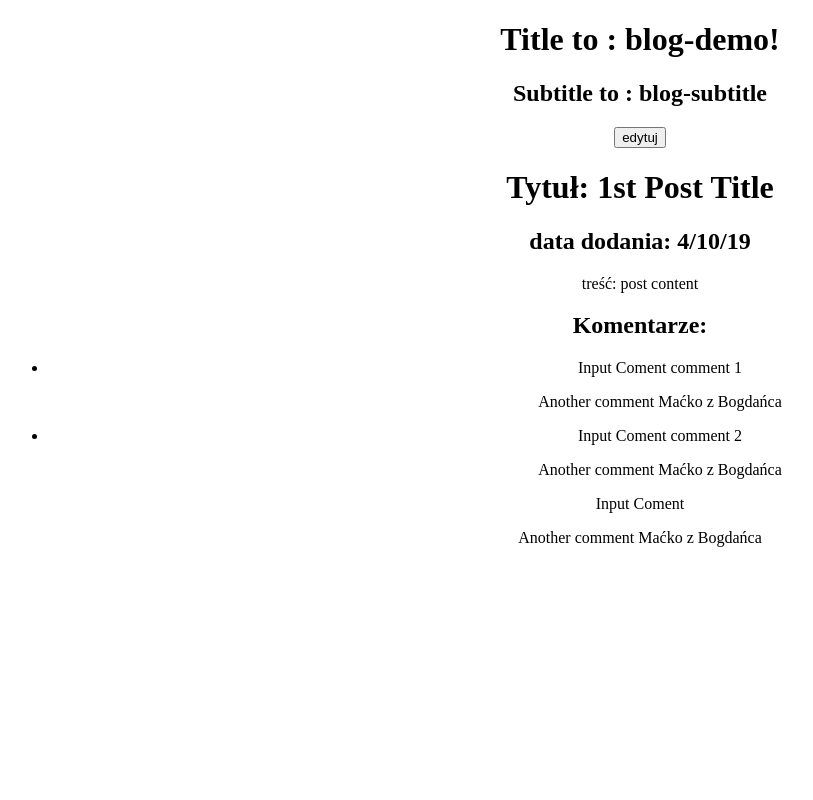
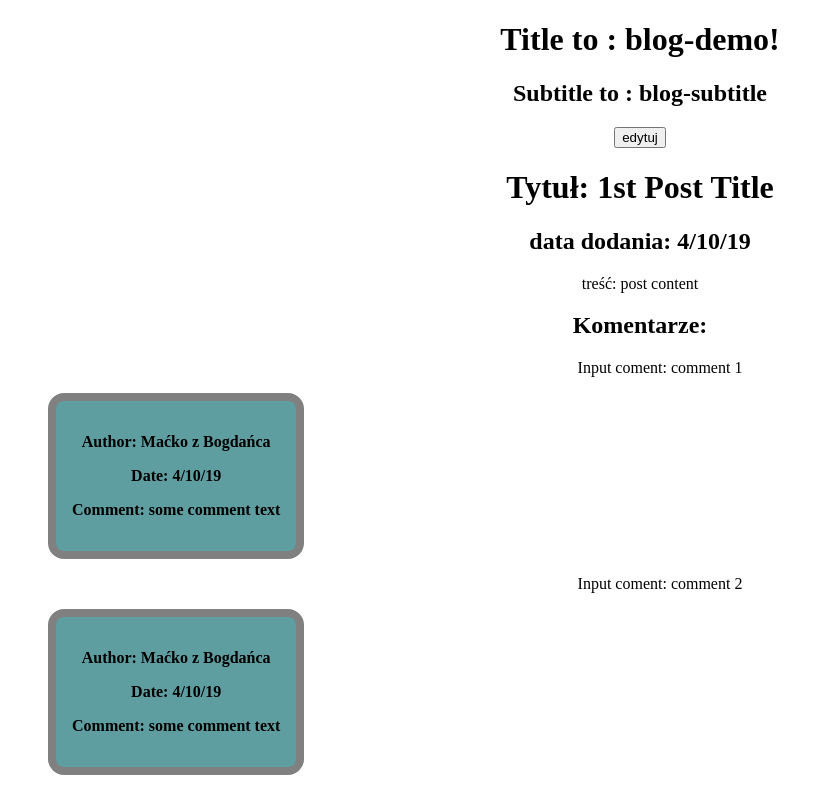
Before and after one commit to ravczar/BIU-LAB3, an Angular app in the folder blog-demo/: page / in a window 1280 px wide. Shown: the whole page, without its empty margins (0-813 px from the left). Built offline with nearby package versions, Linux system fonts and the light colour scheme.

Commit message:
display posts fix in app.component.html

```diff
--- a/blog-demo/src/app/app.component.html
+++ b/blog-demo/src/app/app.component.html
@@ -7,7 +7,7 @@
     Subtitle to : {{subtitle}}
   </h2>
   <blog-post></blog-post>
-  <post-comment></post-comment>
+  <!--<post-comment></post-comment>-->
 </div>
 
 <router-outlet></router-outlet>
--- a/blog-demo/src/app/blog-post/blog-post.component.css
+++ b/blog-demo/src/app/blog-post/blog-post.component.css
@@ -0,0 +1,3 @@
+ul.comment-list{
+    list-style: none;
+}
--- a/blog-demo/src/app/blog-post/blog-post.component.html
+++ b/blog-demo/src/app/blog-post/blog-post.component.html
@@ -5,7 +5,7 @@
 <span>treść: {{post.content}}</span>
 
 <h2>Komentarze:</h2>
-<ul>
+<ul class="comment-list">
   <li *ngFor="let comment of post.comments">
    <!--{{comment}} to pobierze pole comment z obecnego obiektu post.comments-->
    <post-comment [comment]="comment"></post-comment>
--- a/blog-demo/src/app/post-comment/post-comment.component.css
+++ b/blog-demo/src/app/post-comment/post-comment.component.css
@@ -0,0 +1,11 @@
+div.single-comment {
+    background-color: cadetblue;
+    border-radius: 1em;
+    width:max-content;
+    padding: 1em;
+    border-width:0.5em;
+    border-style:solid;
+    border-color: gray;
+    font-family: 'Times New Roman', Times, serif;
+    font-weight: bold;
+}
--- a/blog-demo/src/app/post-comment/post-comment.component.html
+++ b/blog-demo/src/app/post-comment/post-comment.component.html
@@ -1,6 +1,16 @@
-<p> Input Coment
+<p> Input coment:
     {{comment}}
 </p>
-<p> Another comment
-    {{comment1.author}}
-</p>
+
+<!-- Brane dane w oparciu o model-->
+<div class="single-comment">
+  <p>
+      Author: {{comment1.author}}
+  </p>
+  <p>
+      Date: {{comment1.date | date:'shortDate'}}
+  </p>
+  <p>
+      Comment: {{comment1.content}}
+  </p>
+</div>
```
